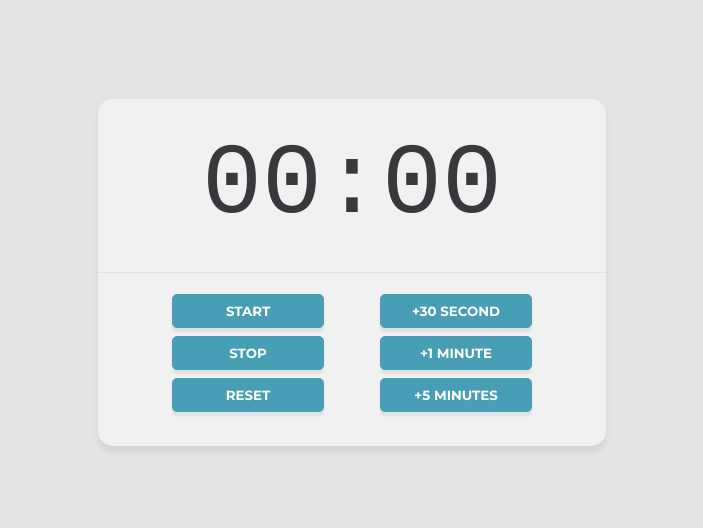
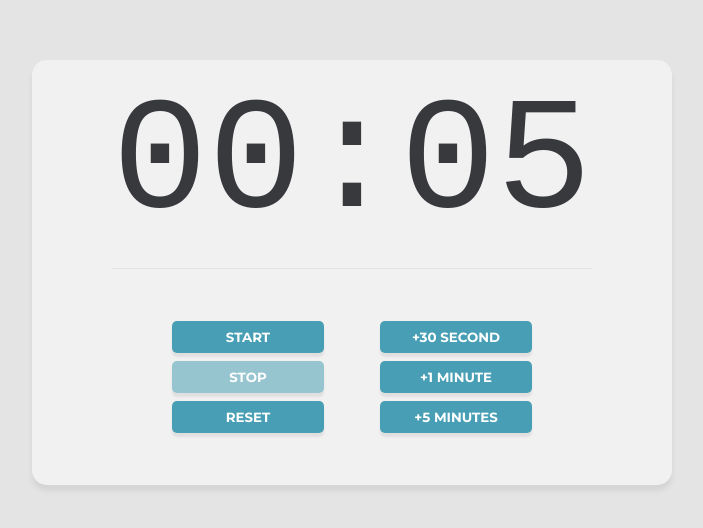
Before and after one commit to RobertodeOliveira/timer-regressivo, a React (Create React App) app: page / in a window 1280 px wide. Shown: the part 128-656 px from the top of the page, without its empty margins (288-991 px from the left). Built offline with nearby package versions, Linux system fonts and the light colour scheme.

Commit message:
layout ajustments

```diff
--- a/src/components/Timer/index.tsx
+++ b/src/components/Timer/index.tsx
@@ -2,7 +2,7 @@ import { useEffect, useState } from 'react';
 import { Second, ConfigButtonInteract, Wrapper, Container, Button, Divider } from './styles';
 
 function Timer() {
-  const [totalTimeInSeconds, setTotalTimeInSeconds] = useState(0);
+  const [totalTimeInSeconds, setTotalTimeInSeconds] = useState(5);
   const [isActive, setIsActive] = useState(false);
   const minutes = Math.floor(totalTimeInSeconds / 60);
   const second = totalTimeInSeconds % 60;
@@ -11,6 +11,12 @@ function Timer() {
   //   const audio = new Audio(`https://youtu.be/9b-m4bJ89pI`);
   //   audio.play();
   // }
+
+  function playSound() {
+    const song: HTMLAudioElement = new Audio('./song.mp3')
+
+    song.play();
+  }
 
   useEffect(() => {
     let intervalId: any;
@@ -21,7 +27,7 @@ function Timer() {
     }
     if (totalTimeInSeconds === 0) {
       clearInterval(intervalId);
-      alert('Chegou ao fim')
+      playSound()
     }
     return () => {
       clearInterval(intervalId);
--- a/src/components/Timer/styles.tsx
+++ b/src/components/Timer/styles.tsx
@@ -1,7 +1,7 @@
 import styled from "styled-components";
 
 export const Wrapper = styled.div`
-  padding: 30px 70px;
+  padding: 3rem 5rem;
   width: fit-content;
   margin: 0 auto;
   display: flex;
@@ -17,7 +17,8 @@ export const Wrapper = styled.div`
   gap: 3rem;
  `
 export const Second = styled.h1`
-  font-size: 6.25rem;
+  font-size: 10rem;
+  line-height: 0.7;
   font-weight: 400;
   margin: 0;
   color:#38393D;
@@ -33,7 +34,7 @@ export const Container = styled.div`
 export const Button = styled.button`
   border-radius: 5px;
   font-family: 'Montserrat', sans-serif;
-  border: 1px solid #489FB5;
+  border: none;
   margin: 0.25rem;
   background-color:#489FB5;
   box-shadow: 0px 4px 2px 0px #6969691f;
@@ -42,16 +43,15 @@ export const Button = styled.button`
   width: 152px;
   :hover {
     cursor: pointer;
-    background-color:  #b3b3b3;
+    background-color:  #52adc4;
   }
-  :disabled:hover {
+  &:disabled {
     cursor: not-allowed;
-
+    background-color: #489fb588;
   }
 `
 export const Divider = styled.div`
   min-height: 1px;
   width: 100%;
   background-color: #E4E4E4;
-  position: absolute;
 `
```
Also changed, not shown: 1 other file (tests, documents, lock files or other folders). Lines whose indentation alone changed are shown as unchanged.
